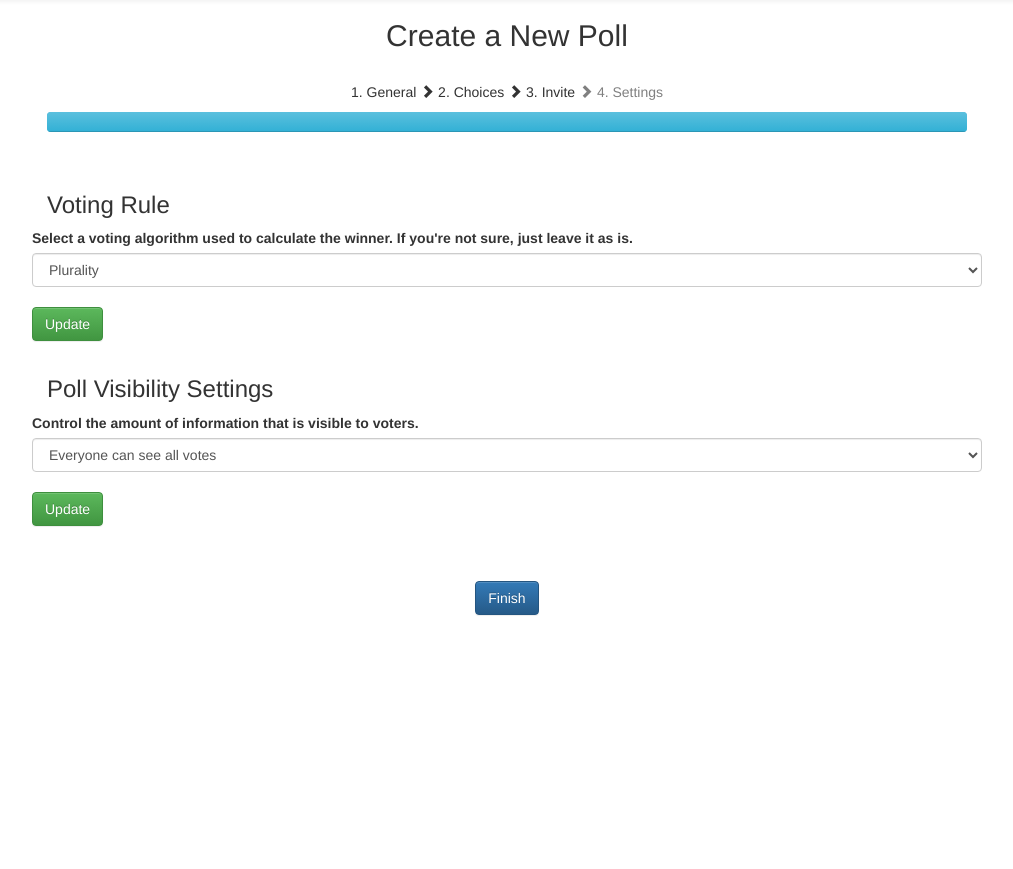
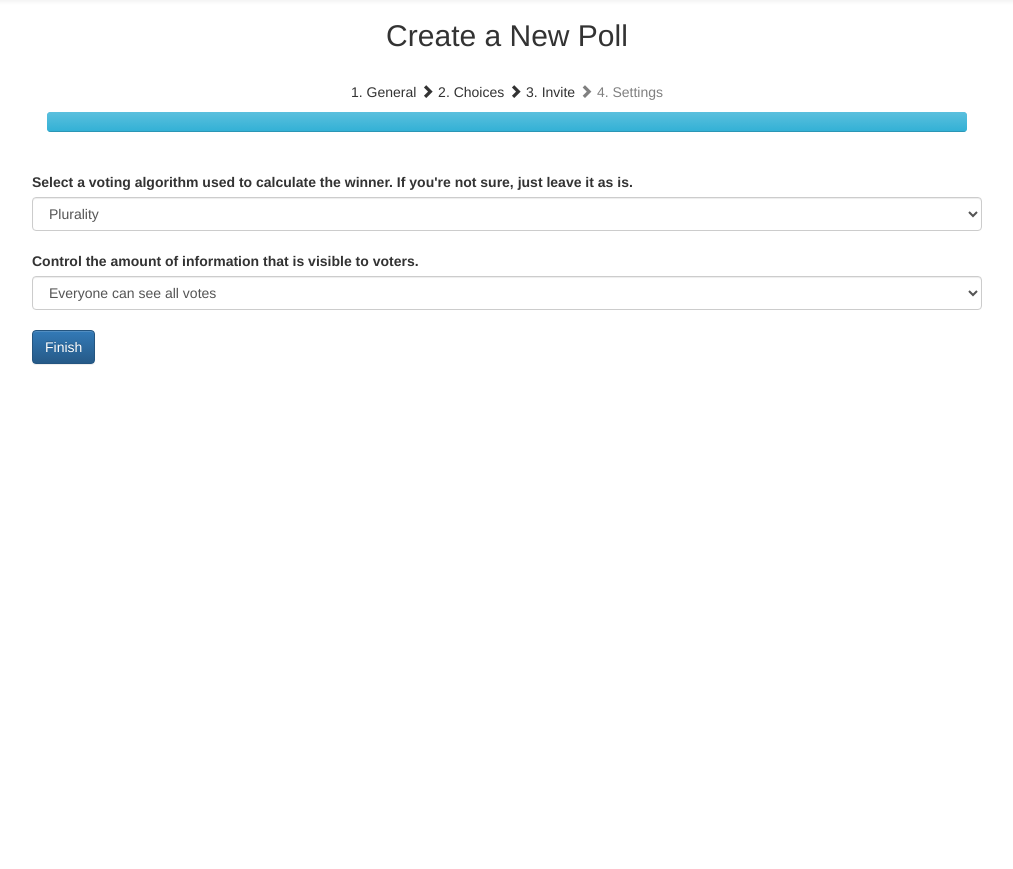
Before and after one commit to PrefPy/opra, a Django app: page /polls/8/add_step4/ in a window 1280 px wide. Shown: the part 51-920 px from the top of the page, without its empty margins (133-1146 px from the left). Run offline with Django 3.2, Linux system fonts and the light colour scheme; data comes from the database, SQL or seed files in the repository; some libraries are stand-ins or nearby versions.

Commit message:
Make sure to update the poll's initial settings

```diff
--- a/compsocsite/polls/templates/polls/add_step4.html
+++ b/compsocsite/polls/templates/polls/add_step4.html
@@ -31,48 +31,30 @@
     </div>
     <br/>
 
-<h3>Voting Rule</h3>
     <div class="row">
-    <form class="form-group" method="post" action="{% url 'polls:setalgorithm' question.id %}">
+        <form class="form-group" method="post" action="{% url 'polls:setinitial' question.id %}">
             {% csrf_token %}
-        <label for="preferences">Select a voting algorithm used to calculate the winner. If you're not sure, just leave it as is.</label>
-        <select name="preferences" class="form-control">
+            <label for="pollpreferences">Select a voting algorithm used to calculate the winner. If you're not sure, just leave it as is.</label>
+            <select name="pollpreferences" class="form-control">
             {% for item in poll_algorithms %}
-            <option value="{{ forloop.counter }}" {% if forloop.counter == question.poll_algorithm %}selected="selected"{% endif %}>
+                <option value="{{ forloop.counter }}">
                     {{ item }}
                 </option>
             {% endfor %}
             </select>
             <br />
-        <input type="submit" value="Update" class="btn btn-success">
-    </form>
-</div>
 
-<h3>Poll Visibility Settings</h3>
-<div class="row">
-    <form class="form-group" method="post" action="{% url 'polls:setview' question.id %}">
-        {% csrf_token %}
             <label for="viewpreferences">Control the amount of information that is visible to voters.</label>
             <select name="viewpreferences" class="form-control">
-            <option value="allpermit">Everyone can see all votes</option>
-            <option value="voternames">Only names of voters will be shown</option>
-            <option value="justnumber">Only numbers of voters will be shown</option>
-            <option value="nothing">Everyone can only see his/her own votes</option>
+                {% for item in view_preferences %}
+                <option value="{{ forloop.counter }}">
+                    {{ item }}
+                </option>
+                {% endfor %}
             </select>
             <br />
-        <input type="submit" value="Update" class="btn btn-success">
-    </form>
-</div>
-
- <br/><br/>
-
- <div class="col-md-6 col-md-offset-3" align="center">
-        <form action= "/polls/">
             <input type="submit" value="Finish" class="btn btn-primary">
         </form>
     </div>
-
 </div>
-
-
 {% endblock %}
--- a/compsocsite/polls/urls.py
+++ b/compsocsite/polls/urls.py
@@ -28,7 +28,7 @@ urlpatterns = [
     url(r'^(?P<question_id>[0-9]+)/start/$', views.startPoll, name='start'),
     url(r'^(?P<question_id>[0-9]+)/vote/$', views.vote, name='vote'),
     url(r'^(?P<question_id>[0-9]+)/stop/$', views.stopPoll, name='stop'),
-    url(r'^(?P<question_id>[0-9]+)/settings/algorithm$', views.setAlgorithm, name='setalgorithm'),
+    url(r'^(?P<question_id>[0-9]+)/settings/initial$', views.setInitialSettings, name='setinitial'),
     url(r'^(?P<question_id>[0-9]+)/settings/visibility$', views.setVisibility, name='setview'),
     url(r'^(?P<pk>[0-9]+)/vote/results/$', views.VoteResultsView.as_view(), name='voteresults'),
     url(r'^(?P<pk>[0-9]+)/confirmation/$', views.ConfirmationView.as_view(), name='confirmation'),
--- a/compsocsite/polls/views.py
+++ b/compsocsite/polls/views.py
@@ -84,10 +84,8 @@ class AddStep4View(generic.DetailView):
     template_name = 'polls/add_step4.html'
     def get_context_data(self, **kwargs):
         ctx = super(AddStep4View, self).get_context_data(**kwargs)
-        ctx['users'] = User.objects.all()
-        ctx['items'] = Item.objects.all()
-        ctx['groups'] = Group.objects.all()
         ctx['poll_algorithms'] = ["Plurality", "Borda", "Veto", "K-approval (k = 3)", "Simplified Bucklin", "Copeland", "Maximin"]
+        ctx['view_preferences'] = ["Everyone can see all votes", "Only show the names of voters", "Only show number of voters", "Everyone can only see his/her own vote"]
         return ctx
     def get_queryset(self):
         """
@@ -442,12 +440,12 @@ def sendEmail(request, question_id):
             'oprahprogramtest@gmail.com',[voter.email])
     return HttpResponseRedirect(request.META.get('HTTP_REFERER'))
 
-def setAlgorithm(request, question_id):
+def setInitialSettings(request, question_id):
     question = get_object_or_404(Question, pk=question_id)
-    question.poll_algorithm = request.POST['preferences']
-    print (question.poll_algorithm)
+    question.poll_algorithm = request.POST['pollpreferences']
+    question.display_pref = request.POST['viewpreferences']
     question.save()
-    return HttpResponseRedirect(request.META.get('HTTP_REFERER'))
+    return HttpResponseRedirect('/polls/')
 
 def setVisibility(request, question_id):
     question = get_object_or_404(Question, pk=question_id)
```
Also changed, not shown: compsocsite/polls/templates/polls/add_step1.html (+10 -4 lines), compsocsite/polls/templates/polls/add_step2.html (+6 -7 lines), compsocsite/polls/templates/polls/add_step3.html (+8 -8 lines), compsocsite/polls/templates/polls/setting_step1.html (+6 -6 lines). Lines whose indentation alone changed are shown as unchanged.
